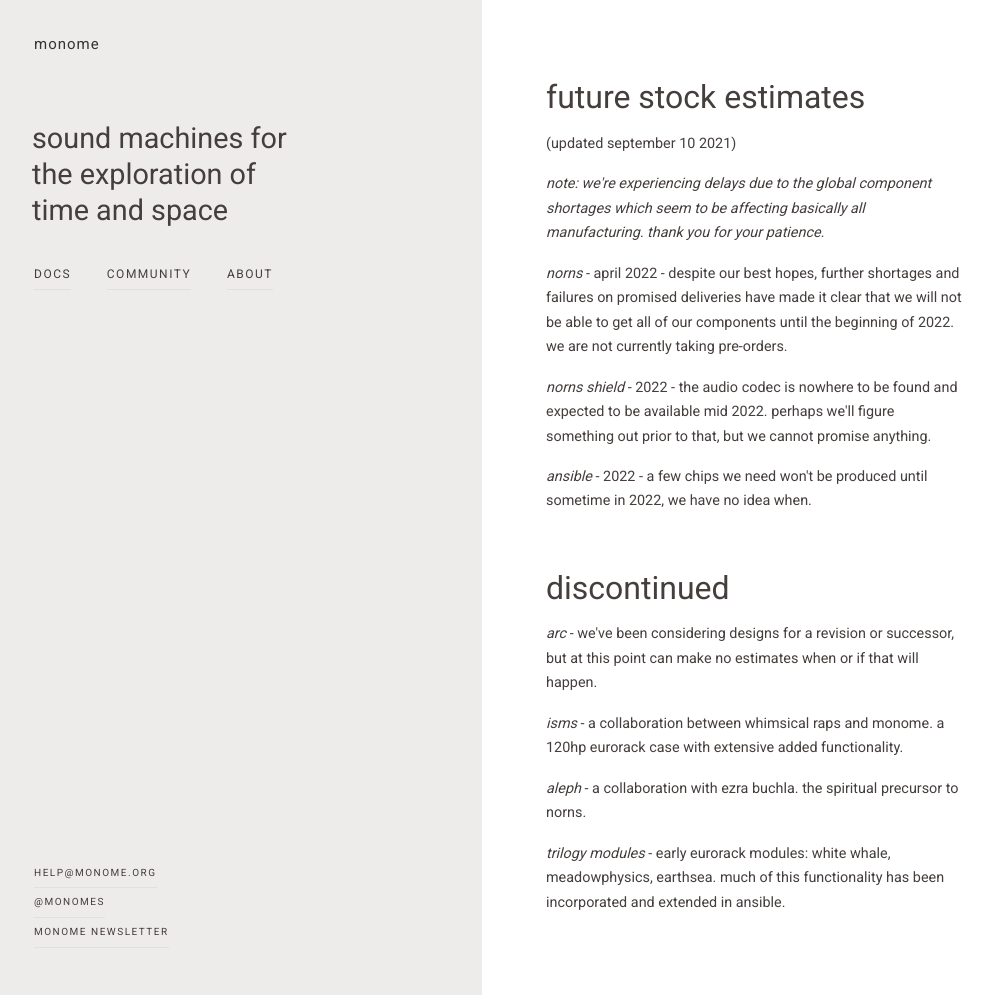
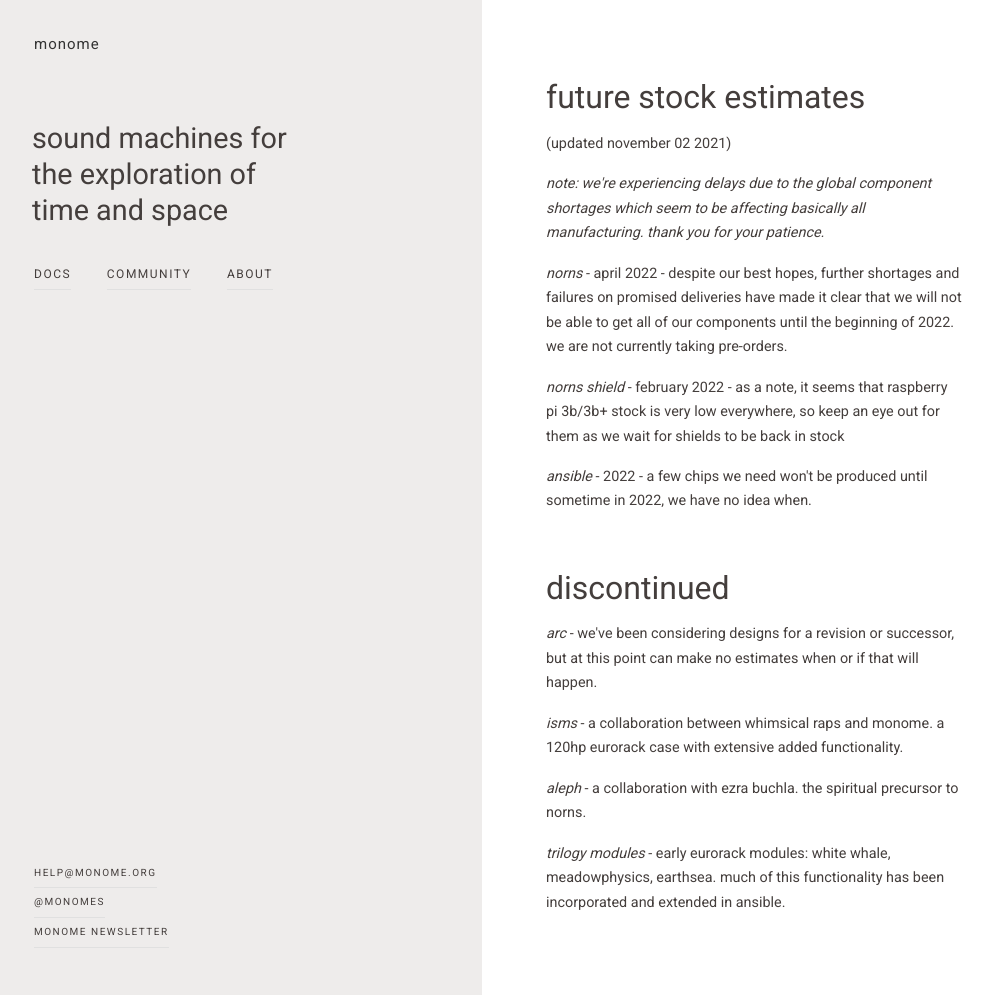
Before and after one commit to monome/monome.github.io, a Jekyll site: the page built from future.html, in a window 1280 px wide and 995 px high. Shown: the whole window, without its empty margins (30-1023 px from the left). Built offline with Jekyll 4.4.1, drawn with Linux system fonts in a browser that asks for light colours.

Commit message:
Update future.html

```diff
--- a/future.html
+++ b/future.html
@@ -4,10 +4,10 @@
 ---
 <div class="col-container">
   <h1>future stock estimates</h1>
-  <p>(updated september 10 2021)</p>
+  <p>(updated november 02 2021)</p>
   <p><i>note: we're experiencing delays due to the global component shortages which seem to be affecting basically all manufacturing. thank you for your patience.</i></p>
   <p><i>norns</i> - april 2022 - despite our best hopes, further shortages and failures on promised deliveries have made it clear that we will not be able to get all of our components until the beginning of 2022. we are not currently taking pre-orders.</p>
-  <p><i>norns shield</i> - 2022 - the audio codec is nowhere to be found and expected to be available mid 2022. perhaps we'll figure something out prior to that, but we cannot promise anything.</p>
+  <p><i>norns shield</i> - february 2022 - as a note, it seems that raspberry pi 3b/3b+ stock is very low everywhere, so keep an eye out for them as we wait for shields to be back in stock</p>
   <p><i>ansible</i> - 2022 - a few chips we need won't be produced until sometime in 2022, we have no idea when.</p>
   <br />
   <h1>discontinued</h1>
```
